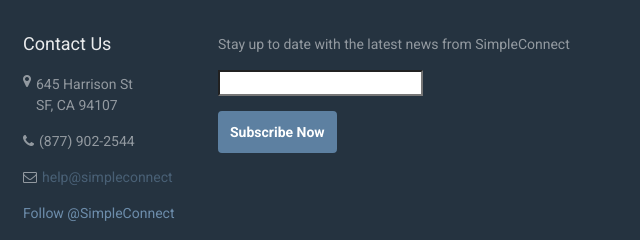
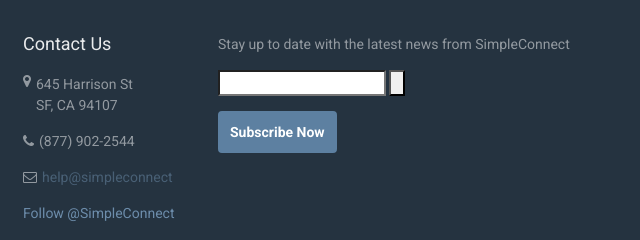
Before and after one commit to SimpleConnect/SimpleConnect.github.io, a plain HTML site: page index.html in a window 1280 px wide. Shown: the part 4343-4583 px from the top of the page, 437-1077 px from the left. Drawn offline with Linux system fonts and the light colour scheme; a script that the page names is missing.

Commit message:
mail chimp integration 2

```diff
--- a/index.html
+++ b/index.html
@@ -265,9 +265,10 @@
                                 <p class="intro">Stay up to date with the latest news from SimpleConnect</p>
                                 <form class="signup-form navbar-form” action="https://simpleconnect.us14.list-manage.com/subscribe/post" method="POST">
                                     <div class="form-group">
-										<input type="email" class="form-control” autocapitalize="off" autocorrect="off" name="MERGE0" id="MERGE0" size="25" value="">
+										<input type="text" class="form-control” autocapitalize="off" autocorrect="off" name="MERGE0" id="MERGE0" value="">
 										<input type="hidden" name="u" value="096c3564d9dfba2648e526782">
     									<input type="hidden" name="id" value="bb0924dfda">
+    									<input type="submit" id="submit_button" value="">
                                     </div>
                                     <button type="submit" class="btn btn-cta btn-cta-primary">Subscribe Now</button>
                                 </form>
```
